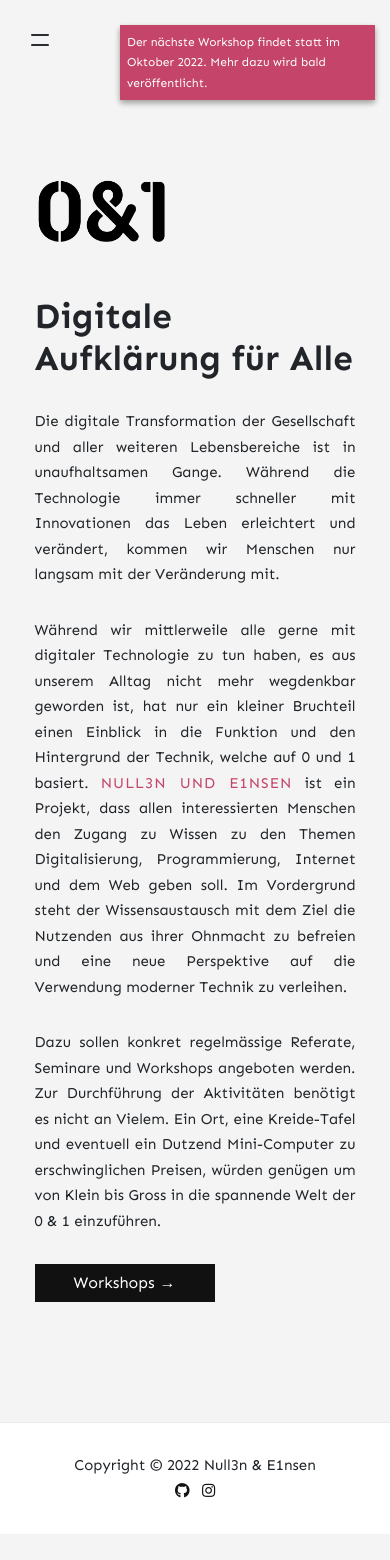
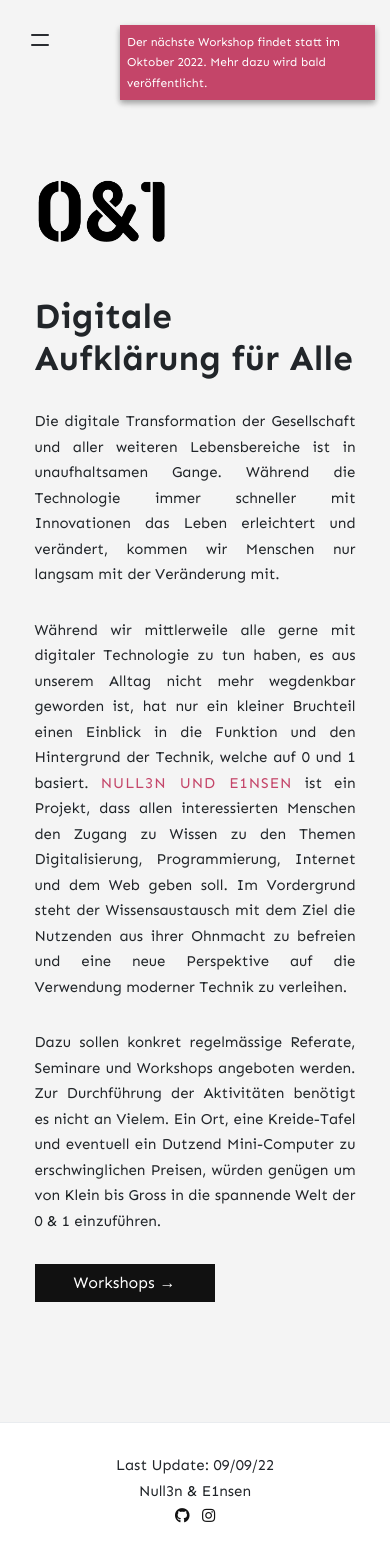
Before and after one commit to nullen-einsen/nullen-einsen.github.io, a Jekyll site: the page built from _pages/about.md, in a window 390 px wide. Built offline with Jekyll 4.4.1, drawn with Linux system fonts in a browser that asks for light colours; nearby versions of some CDN libraries; comment, search, counter and statistics services are not loaded; before the commit the page ends 1534 px from its top, so only the background shows below that.

```diff
--- a/_config.yml
+++ b/_config.yml
@@ -1,7 +1,7 @@
 # Site
 name: "Null3n & E1nsen"
 title: "Nulle3n & E1nsen"
-description: "Offene Platform für digitale Technologie, Programmierung und die Zukunft des Web"
+description: "Offene Platform zum Austausch von Wissen zu digitaler Technologie"
 logo: 'assets/images/0&1-logo.png'
 favicon: 'assets/images/favicon.png'
 baseurl: ''
--- a/_layouts/categories.html
+++ b/_layouts/categories.html
@@ -4,8 +4,11 @@
 permalink: "/categories.html"
 ---
 
+{% for category in site.categories %}
 
-{% for category in site.categories %}
+{% if category == 'Workshops' %}
+Foo
+{% endif%}
 <h4 class="mt-5 mb-neg-30" id="{{ category[0] | replace: " ","-" }}"><span class="text-capitalize badge badge-primary text-small">{{ category[0] }}</span></h4>
 <div class="blog-grid-container">
 {% assign pages_list = category[1] %}
--- a/_layouts/default.html
+++ b/_layouts/default.html
@@ -118,13 +118,11 @@
     <div class="container">
         <div class="row">
             <div class="col-md-6 col-sm-12 text-center text-lg-left">
-                Copyright © {{ site.time | date: "%Y" }} {{ site.name }}
+                Last Update: {{ site.time | date: "%D" }} <br> {{ site.name }}
             </div>
             <div class="col-md-6 col-sm-12 text-center text-lg-right">
                 <a target="_blank" class="d-inline-block mx-1 text-dark" href="https://github.com/nullen-einsen"><i class="fab fa-github"></i></a>
                 <a target="_blank" class="d-inline-block mx-1 text-dark" href="https://www.instagram.com/nullen.einsen/"><i class="fab fa-instagram"></i></a>
-
-
             </div>
         </div>
     </div>
@@ -146,7 +144,7 @@
 {% endif %}
 
 {% if page.layout == 'post' %}
-<script id="dsq-count-scr" src="//{{site.disqus}}.disqus.com/count.js"></script>
+<!-- <script id="dsq-count-scr" src="//{{site.disqus}}.disqus.com/count.js"></script> -->
 {% endif %}
 
 </body>
--- a/_pages/about.md
+++ b/_pages/about.md
@@ -26,4 +26,4 @@
 und eventuell ein Dutzend Mini-Computer zu erschwinglichen Preisen, würden genügen um
 von Klein bis Gross in die spannende Welt der 0 & 1 einzuführen.
 
-<a target="_self_" href="/categories#workshops" class="btn btn-dark">Workshops &rarr;</a>
+<a href="/categories#workshops" class="btn btn-dark">Workshops &rarr;</a>
--- a/assets/css/theme.scss
+++ b/assets/css/theme.scss
@@ -698,6 +698,12 @@
             padding: 4px 10px;
         }
     }
+    .event-preview-content {
+        padding: 7px;
+        font-size: 12px;
+        box-shadow: 0 3px 6px rgba(0,0,0,0.16), 0 3px 6px rgba(0,0,0,0.23);
+        width:255px;
+    }
 }
 
 @media (max-width: 600px) {
@@ -732,12 +738,7 @@
         left: unset;
         z-index:0;
     }
-    .event-preview-content {
-        padding: 7px;
-        font-size: 12px;
-        box-shadow: 0 3px 6px rgba(0,0,0,0.16), 0 3px 6px rgba(0,0,0,0.23);
-        width:255px;
-    }
+
     .share {
         display: flex;
         align-items:center;
```
Also changed, not shown: _includes/top-bar.html (added).
